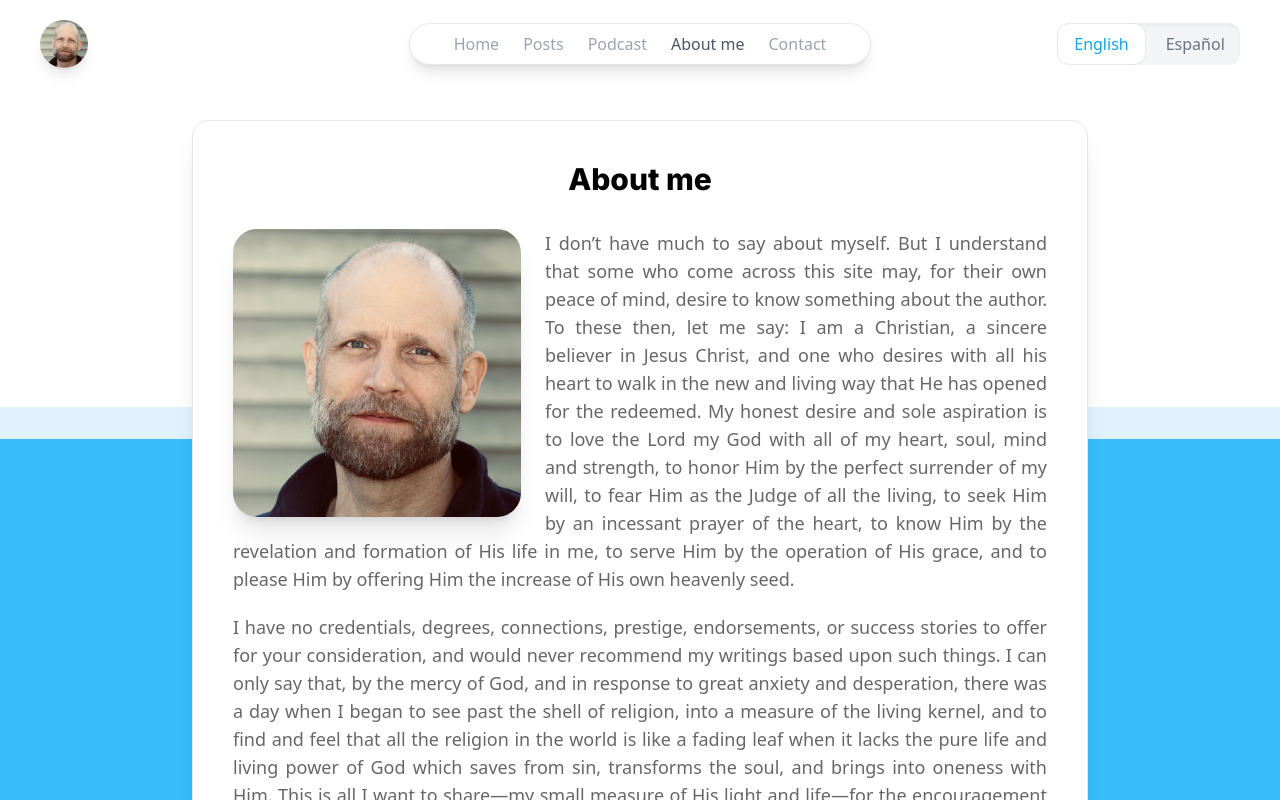
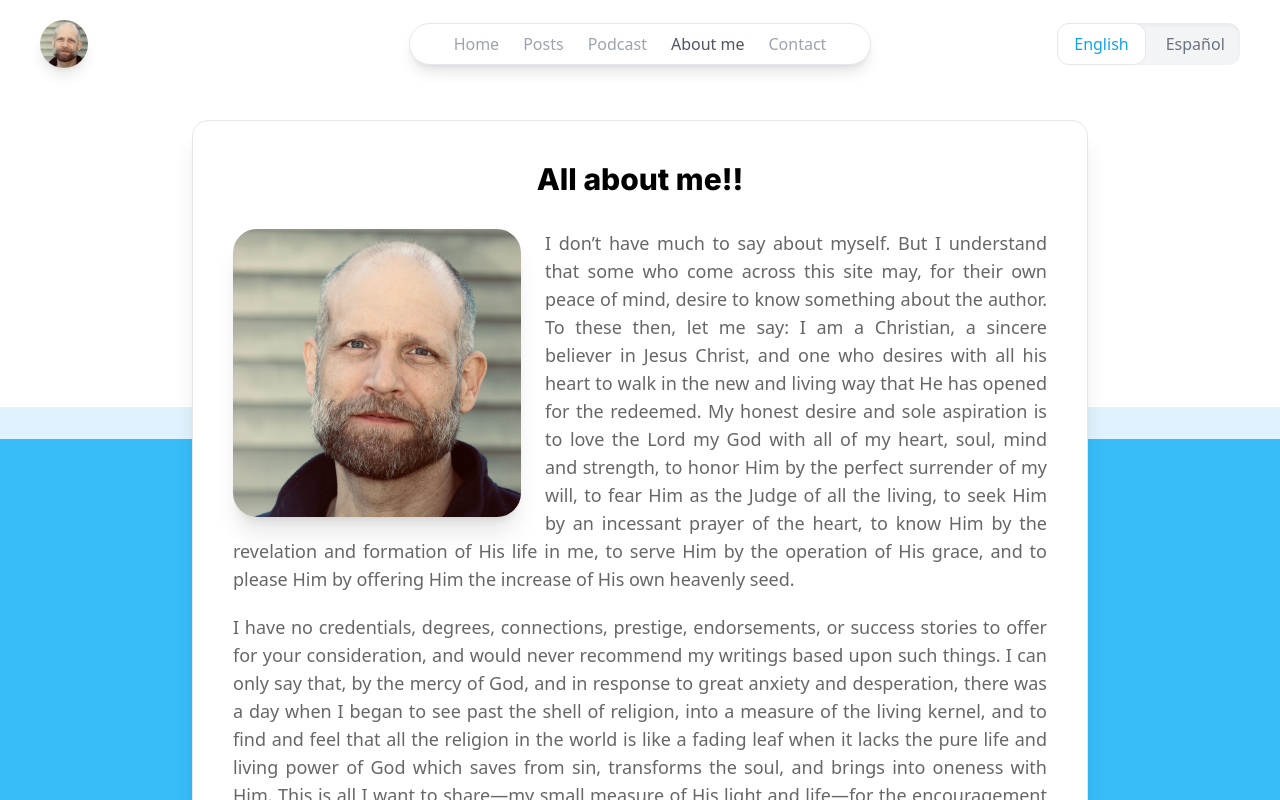
Before and after one commit to kiahjh/ancient-path, a Next.js app: page /about in a window 1280 px wide. Shown: the top 800 px of the page. Built offline with nearby package versions, Linux system fonts and the light colour scheme.

Commit message:
wip again

```diff
--- a/pages/about.tsx
+++ b/pages/about.tsx
@@ -12,7 +12,7 @@ const AboutMe: React.FC<Props> = ({}) => {
         <div className="absolute w-full h-96 bg-sky-400 z-0"></div>
         <div className="py-10 px-6 sm:px-10 border-[0.5px] shadow-xl rounded-2xl relative bg-white max-w-4xl">
           <h1 className="text-3xl font-inter text-opacity-70 text-center mb-8">
-            About me
+            All about me!!
           </h1>
           <Image
             src="/profile.jpg"
```
